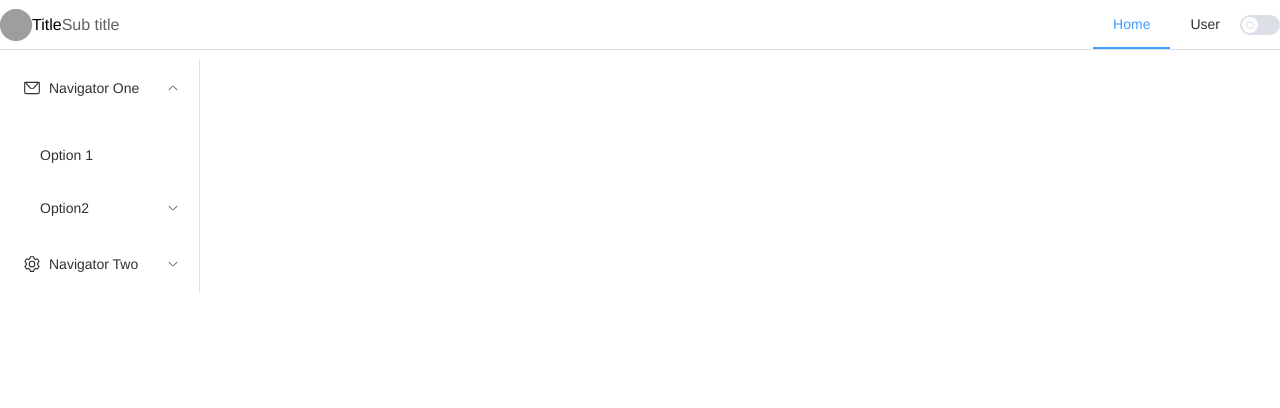
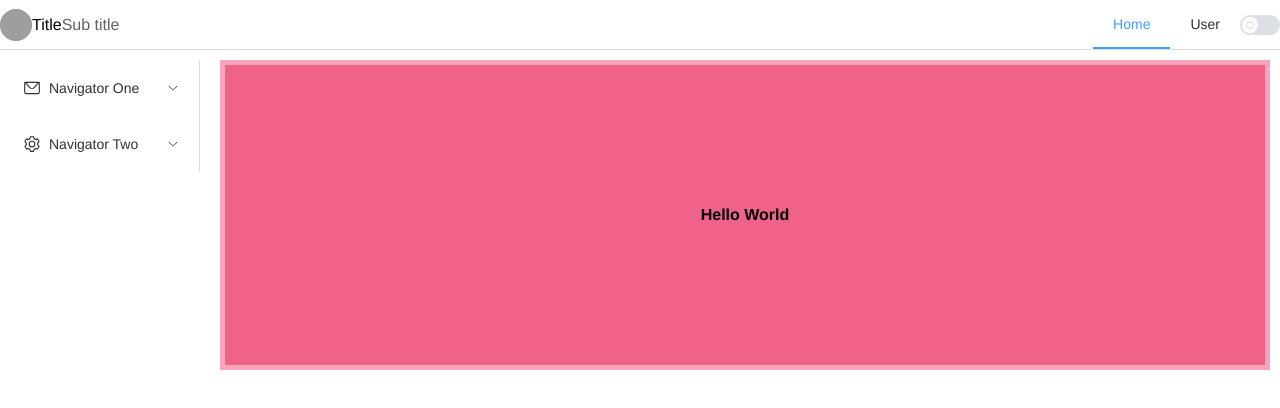
Before and after one commit to limobai-ang/ts-project-setup, a Vue app: page /#/home in a window 1280 px wide. Shown: the top 408 px of the page. Built offline with nearby package versions, Linux system fonts and the light colour scheme; grey boxes are pictures that could not be loaded.

Commit message:
修复顶部导航路由跳转失效问题

```diff
--- a/src/components/header/index.vue
+++ b/src/components/header/index.vue
@@ -1,5 +1,5 @@
 <template>
-  <el-menu :default-active="route.path" class="el-menu-demo" mode="horizontal" router :ellipsis="false">
+  <el-menu :default-active="route.path" class="el-menu-demo" mode="horizontal" :router="true" :ellipsis="false">
     <div class="header-content">
       <el-avatar :size="32" class="mr-3" src="https://cube.elemecdn.com/0/88/03b0d39583f48206768a7534e55bcpng.png" />
       <span class="text-large font-600 mr-3">Title </span>
--- a/src/router/index.ts
+++ b/src/router/index.ts
@@ -9,16 +9,16 @@ const routes: Array<RouteRecordRaw> = [
   {
     path: '/home',
     name: 'home',
-    component: import('@/views/home/index.vue')
+    component: () => import('@/views/home/index.vue')
   },
   {
   path: '/user',
     name: 'user',
-    component: import('@/views/user/index.vue')
+    component: () => import('@/views/user/index.vue')
   },
   {
     path: '/login',
-    name: 'user',
+    name: 'login',
     component: import('@/views/login/index.vue')
   },
   {
--- a/src/views/home/index.vue
+++ b/src/views/home/index.vue
@@ -3,22 +3,22 @@
     <el-container class="layout-container-demo">
       <el-aside width="200px">
         <el-scrollbar>
-          <el-menu :default-openeds="['1']">
-            <el-sub-menu index="1">
+          <el-menu :router="true">
+            <el-sub-menu>
               <template #title>
                 <el-icon>
                   <message />
                 </el-icon>Navigator One
               </template>
               <el-menu-item-group>
-                <el-menu-item index="1-1">Option 1</el-menu-item>
+                <el-menu-item index="/home/1-1">Option 1</el-menu-item>
               </el-menu-item-group>
               <el-sub-menu index="1-2">
                 <template #title>Option2</template>
                 <el-menu-item index="1-2">Option 2-1</el-menu-item>
               </el-sub-menu>
             </el-sub-menu>
-            <el-sub-menu index="2">
+            <el-sub-menu>
               <template #title>
                 <el-icon>
                   <setting />
@@ -34,9 +34,9 @@
 
       <el-container>
         <el-main style="padding-top: 0;">
-          <!-- <div class="box">
+          <div class="box">
             <h1>Hello World</h1>
-          </div> -->
+          </div>
         </el-main>
       </el-container>
     </el-container>
@@ -46,7 +46,7 @@
 </template>
 
 <script lang="ts" setup>
-import {  Message, Setting } from '@element-plus/icons-vue'
+import { Message, Setting } from '@element-plus/icons-vue'
 
 </script>
 <style lang="less" scoped>
```
Lines whose indentation alone changed are shown as unchanged.
